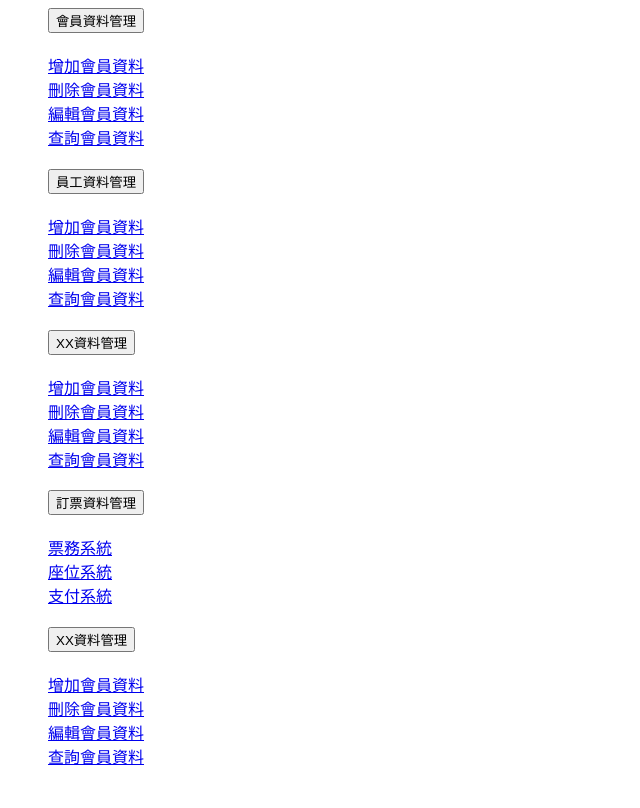
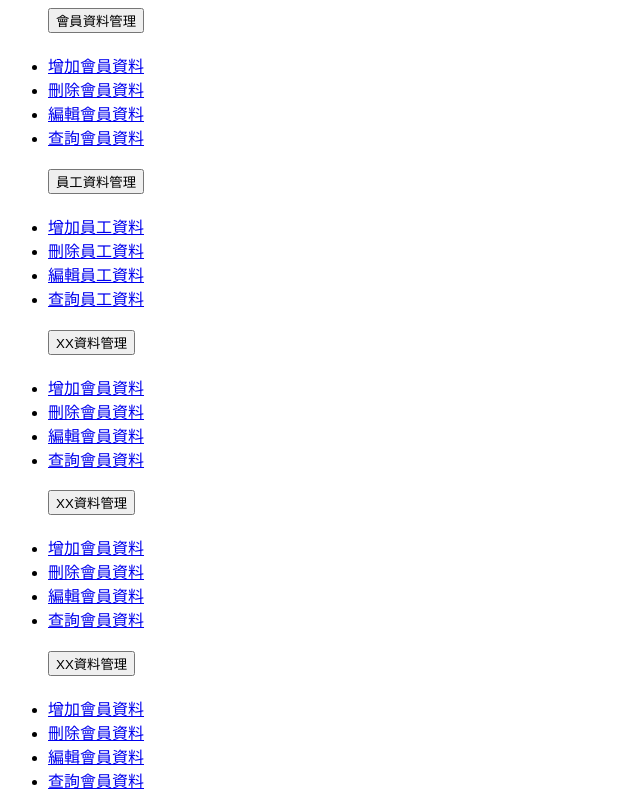
Before and after one commit to JinChang0501/music, a PHP site: page /part/left-bar.php in a window 1280 px wide. Shown: the whole page, without its empty margins (0-640 px from the left). Before the commit the page ends 765 px from the top, so only its background shows below. Run offline with PHP 8.4, Linux system fonts and the light colour scheme; a stand-in replaces the project's code that opens the database connection.

Commit message:
更改left-bar

```diff
--- a/web/part/left-bar.php
+++ b/web/part/left-bar.php
@@ -9,18 +9,9 @@
   } */
   .li-hover a:hover {
     color: white;
+    font-size: larger;
     font-weight: 900;
     background-color: #7B7B7B;
-    transform: scale(1.3);
-  }
-
-  .li-hover {
-    transition: font-size 0.3s ease;
-    overflow: hidden;
-  }
-
-  .accordion-button {
-    overflow: hidden;
   }
 
   .logo {
@@ -34,7 +25,8 @@
 
 <div class="container-fluid p-0">
   <div class="row m-0">
-    <div class="col-12 bg-primary border p-0">
+    <div class="col-12 bg-primary border p-0 ">
+
       <ul class="nav flex-column text-center">
         <!-- 1 -->
         <div class="accordion" id="accordionExample">
@@ -46,10 +38,14 @@
             </h2>
             <div id="collapse1" class="accordion-collapse collapse show" aria-labelledby="heading1" data-bs-parent="#accordionExample">
               <div class="accordion-body p-0"> <!-- p-0 把li上下左右的空間清掉不要動-->
-                <li class="li-hover"><a class="dropdown-item py-3 border  " href="#">增加會員資料</a></li>
-                <li class="li-hover"><a class="dropdown-item py-3 border" href="#">刪除會員資料</a></li>
-                <li class="li-hover"><a class="dropdown-item py-3 border" href="#">編輯會員資料</a></li>
-                <li class="li-hover"><a class="dropdown-item py-3 border <?= $pageName == 'list' ? 'active' : '' ?>" href="list.php">查詢會員資料</a></li>
+                <li class="li-hover"><a class="dropdown-item py-3 border <?= $pageName == 'add-member' ? 'active' : '' ?> " href="add-members.php">增加會員資料</a></li>
+
+                <li class="li-hover"><a class="dropdown-item py-3 border <?= $pageName == 'delete-member' ? 'active' : '' ?> " href="delete.php">刪除會員資料</a></li>
+
+                <li class="li-hover"><a class="dropdown-item py-3 border <?= $pageName == 'edit-members' ? 'active' : '' ?>" href="edit-members.php">編輯會員資料</a></li>
+                <!--  onclick="saveRedirectPage()" -->
+
+                <li class="li-hover"><a class="dropdown-item py-3 border <?= $pageName == 'list-members' ? 'active' : '' ?>" href="list-members.php">查詢會員資料</a></li>
               </div>
             </div>
           </div>
@@ -64,10 +60,10 @@
             </h2>
             <div id="collapse2" class="accordion-collapse collapse" aria-labelledby="heading2" data-bs-parent="#accordionExample">
               <div class="accordion-body p-0"> <!-- p-0 把li上下左右的空間清掉不要動-->
-                <li class="li-hover"><a class="dropdown-item py-3 border  " href="#">增加會員資料</a></li>
-                <li class="li-hover"><a class="dropdown-item py-3 border" href="#">刪除會員資料</a></li>
-                <li class="li-hover"><a class="dropdown-item py-3 border" href="#">編輯會員資料</a></li>
-                <li class="li-hover"><a class="dropdown-item py-3 border" href="#">查詢會員資料</a></li>
+                <li class="li-hover"><a class="dropdown-item py-3 border <?= $pageName == 'add-employees' ? 'active' : '' ?> " href="add-employees.php">增加員工資料</a></li>
+                <li class="li-hover"><a class="dropdown-item py-3 border <?= $pageName == 'delete-employees' ? 'active' : '' ?> " href="delete-employees.php">刪除員工資料</a></li>
+                <li class="li-hover"><a class="dropdown-item py-3 border <?= $pageName == 'edit-employees' ? 'active' : '' ?> " href="edit-employees.php">編輯員工資料</a></li>
+                <li class="li-hover"><a class="dropdown-item py-3 border <?= $pageName == 'list-employees' ? 'active' : '' ?> " href="list-employees.php">查詢員工資料</a></li>
               </div>
             </div>
           </div>
@@ -91,14 +87,15 @@
           <div class="accordion-item">
             <h2 class="accordion-header" id="heading4">
               <button class="accordion-button collapsed fs-5 fw-bold" type="button" data-bs-toggle="collapse" data-bs-target="#collapse4" aria-expanded="false" aria-controls="collapse4">
-                訂票資料管理
+                XX資料管理
               </button>
             </h2>
             <div id="collapse4" class="accordion-collapse collapse" aria-labelledby="heading4" data-bs-parent="#accordionExample">
               <div class="accordion-body p-0"> <!-- p-0 把li上下左右的空間清掉不要動-->
-              <li class="li-hover"><a class="dropdown-item py-3 border <?= $pageName == 'ticket' ? 'active' : '' ?>" href="ticket.php">票務系統</a></li>
-                <li class="li-hover"><a class="dropdown-item py-3 border" href="#">座位系統</a></li>
-                <li class="li-hover"><a class="dropdown-item py-3 border" href="#">支付系統</a></li>
+                <li class="li-hover"><a class="dropdown-item py-3 border  " href="#">增加會員資料</a></li>
+                <li class="li-hover"><a class="dropdown-item py-3 border" href="#">刪除會員資料</a></li>
+                <li class="li-hover"><a class="dropdown-item py-3 border" href="#">編輯會員資料</a></li>
+                <li class="li-hover"><a class="dropdown-item py-3 border" href="#">查詢會員資料</a></li>
               </div>
             </div>
           </div>
```
